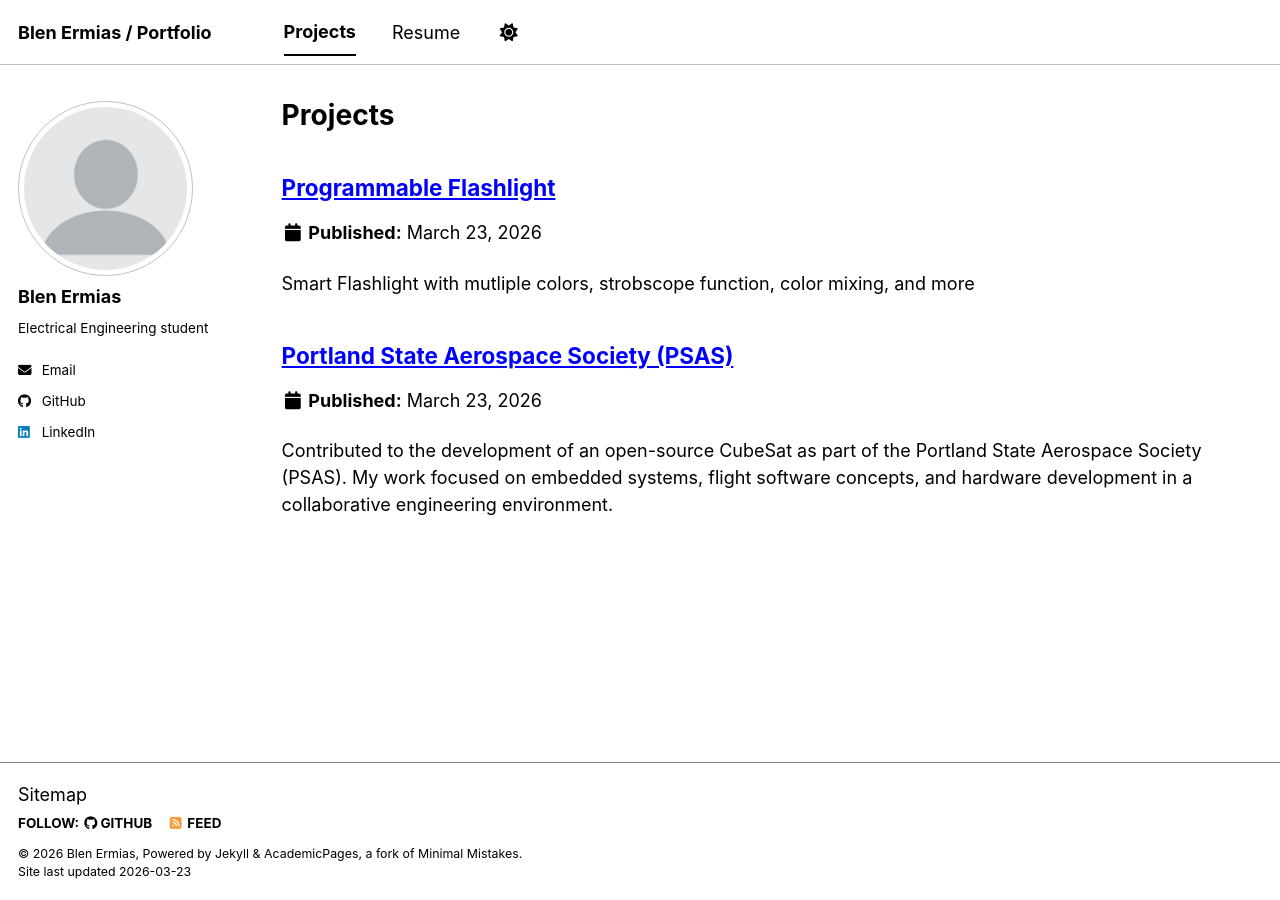
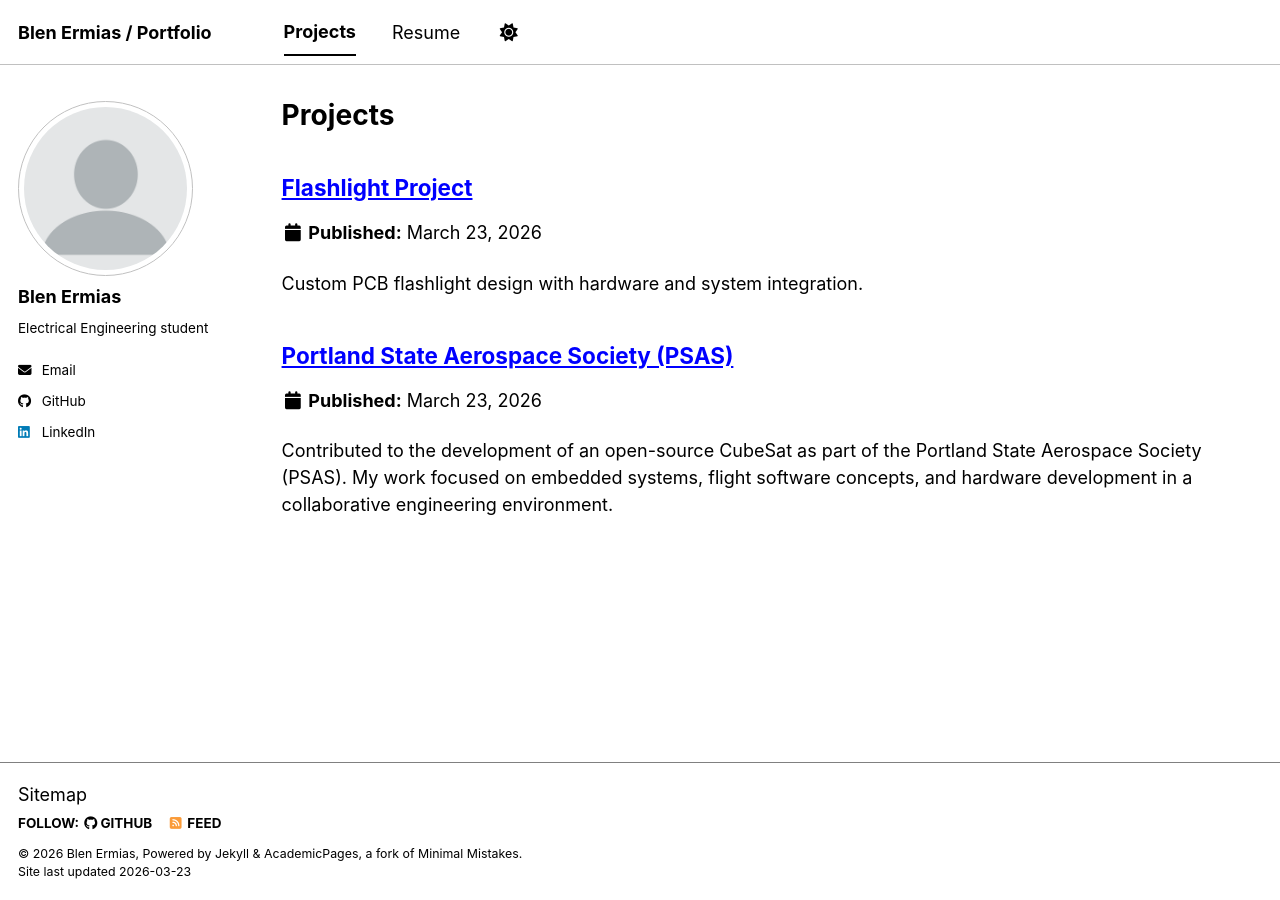
Before and after one commit to Blen-E/Blen-E.github.io, a Jekyll site: the page built from _pages/portfolio.md, in a window 1280 px wide. Built offline with Jekyll 4.4.1, drawn with Linux system fonts in a browser that asks for light colours; a script bundle is joined from its source files by our own code; library files that are not in the unit come from our copies.

Commit message:
Update flashlight.md

```diff
--- a/_portfolio/flashlight.md
+++ b/_portfolio/flashlight.md
@@ -1,7 +1,9 @@
 ---
-title: "Programmable Flashlight"
-excerpt: "Smart Flashlight with mutliple colors, strobscope function, color mixing, and more"
+title: "Flashlight Project"
 collection: portfolio
+excerpt: "Custom PCB flashlight design with hardware and system integration."
+header:
+  teaser: /images/flashlight/flashlight-photo.png
 ---
 
 ## Overview
```
